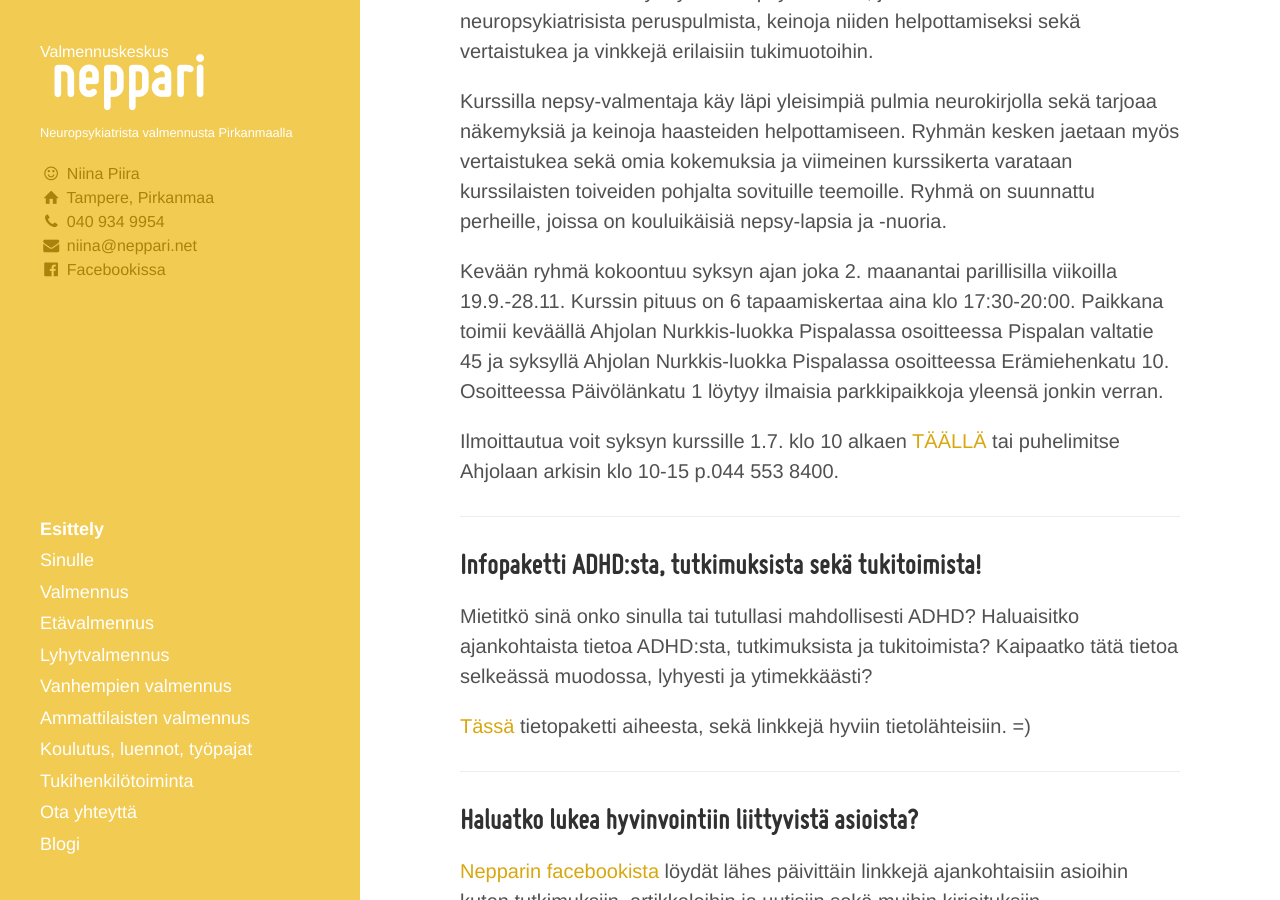
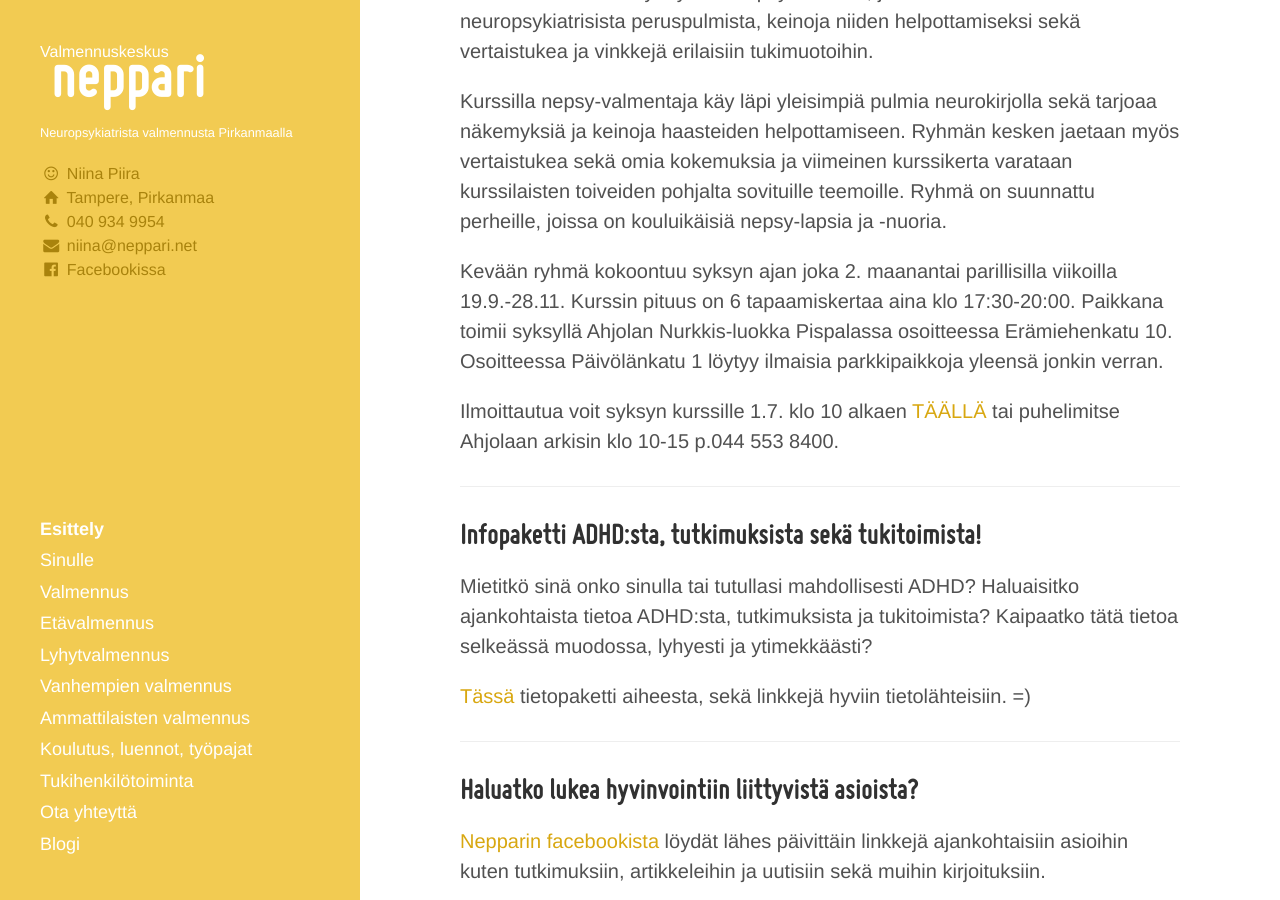
Before and after one commit to niinapiira/neppari.net, a Jekyll site: the page built from index.md, in a window 1280 px wide and 900 px high, scrolled down 1059 px. Built offline with Jekyll 4.4.1, drawn with Linux system fonts in a browser that asks for light colours.

Commit message:
Update index.md

```diff
--- a/index.md
+++ b/index.md
@@ -42,7 +42,7 @@
 
 Kurssilla nepsy-valmentaja käy läpi yleisimpiä pulmia neurokirjolla sekä tarjoaa näkemyksiä ja keinoja haasteiden helpottamiseen. Ryhmän kesken jaetaan myös vertaistukea sekä omia kokemuksia ja viimeinen kurssikerta varataan kurssilaisten toiveiden pohjalta sovituille teemoille. Ryhmä on suunnattu perheille, joissa on kouluikäisiä nepsy-lapsia ja -nuoria.
 
-Kevään ryhmä kokoontuu syksyn ajan joka 2. maanantai parillisilla viikoilla 19.9.-28.11. Kurssin pituus on 6 tapaamiskertaa aina klo 17:30-20:00. Paikkana toimii keväällä Ahjolan Nurkkis-luokka Pispalassa osoitteessa Pispalan valtatie 45 ja syksyllä Ahjolan Nurkkis-luokka Pispalassa osoitteessa Erämiehenkatu 10. Osoitteessa Päivölänkatu 1 löytyy ilmaisia parkkipaikkoja yleensä jonkin verran.
+Kevään ryhmä kokoontuu syksyn ajan joka 2. maanantai parillisilla viikoilla 19.9.-28.11. Kurssin pituus on 6 tapaamiskertaa aina klo 17:30-20:00. Paikkana toimii syksyllä Ahjolan Nurkkis-luokka Pispalassa osoitteessa Erämiehenkatu 10. Osoitteessa Päivölänkatu 1 löytyy ilmaisia parkkipaikkoja yleensä jonkin verran.
 
 Ilmoittautua voit syksyn kurssille 1.7. klo 10 alkaen [TÄÄLLÄ](https://opistopalvelut.fi/ahjola/course.php?l=fi&t=26506) tai puhelimitse Ahjolaan arkisin klo 10-15 p.044 553 8400.
 
```
